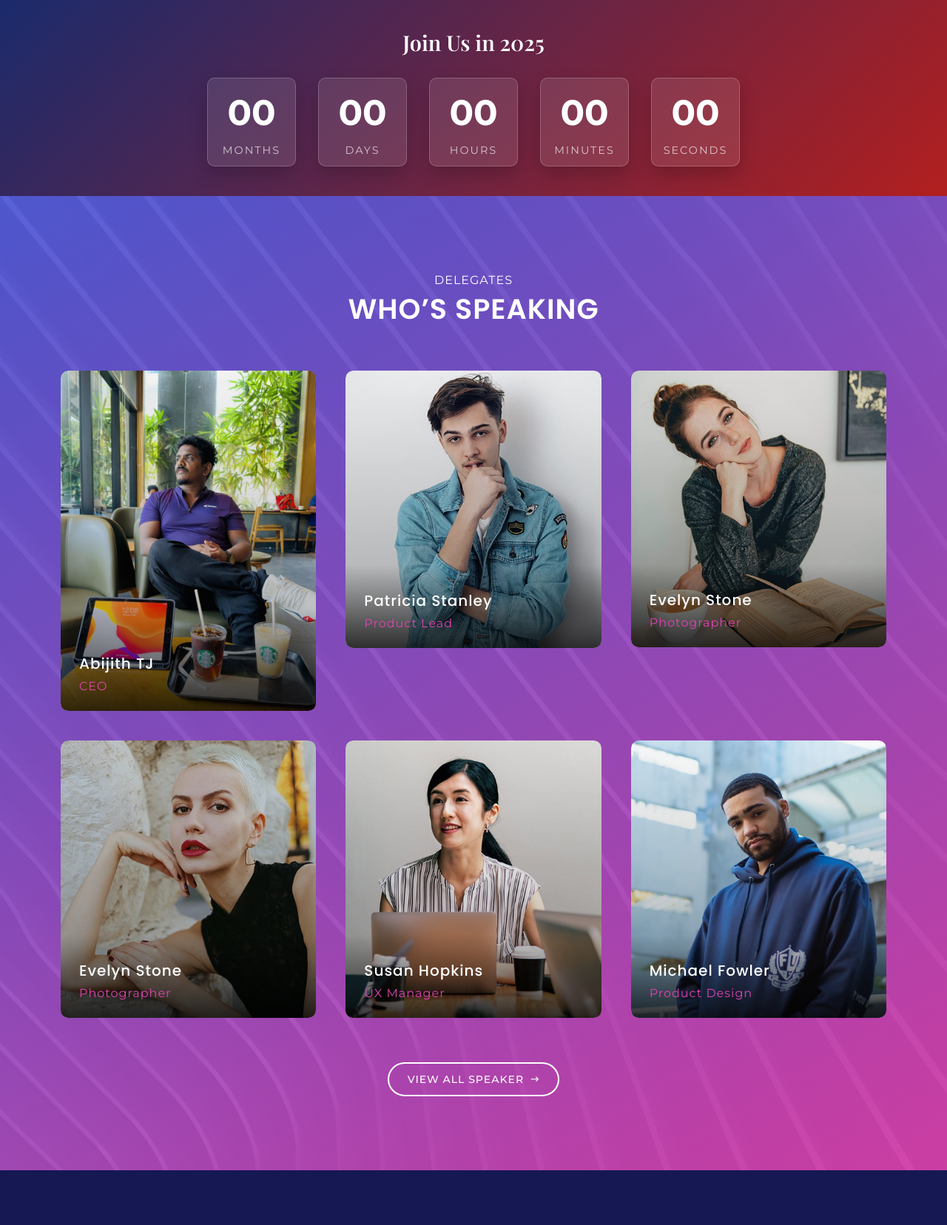
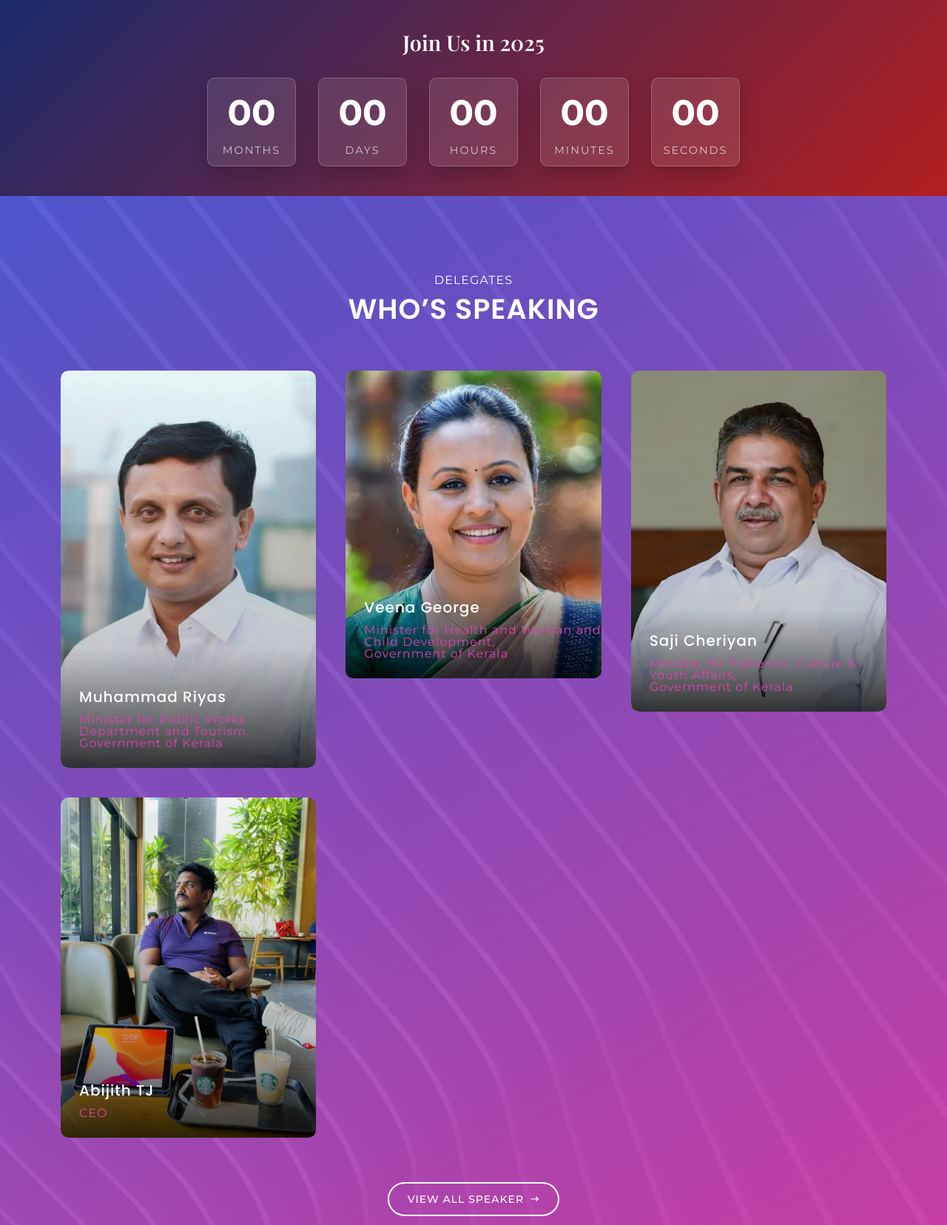
Before and after one commit to jobin8921/Derma-Event, a Django app: page / in a window 1280 px wide. Shown: the part 1750-3406 px from the top of the page at 74% size. Run offline with Django 5.2, Linux system fonts and the light colour scheme; data that the repository does not hold is empty; some libraries are stand-ins or nearby versions.

Commit message:
added the delegates images

```diff
--- a/templates/index.html
+++ b/templates/index.html
@@ -863,26 +863,22 @@
                     </div>
                 </div>
             </div>
-
             <div class="row">
+                <!-- Single Speaker Area -->
+
+
                 <!-- Single Speaker Area -->
                 <div class="col-12 col-md-6 col-lg-4">
                     <div class="single-speaker-area bg-gradient-overlay-2 wow fadeInUp" data-wow-delay="300ms">
                         <!-- Thumb -->
                         <div class="speaker-single-thumb">
-                            <img src="{% static 'img/delegates/ceo_img.jpg' %}" alt="">
-                        </div>
-                        <!-- Social Info -->
-                        <div class="social-info">
-                            <a href="#"><i class="zmdi zmdi-facebook"></i></a>
-                            <a href="#"><i class="zmdi zmdi-instagram"></i></a>
-                            <a href="#"><i class="zmdi zmdi-twitter"></i></a>
-                            <a href="#"><i class="zmdi zmdi-linkedin"></i></a>
+                            <img src="{% static 'img/delegates/dele1.jpg' %}" alt="">
                         </div>
                         <!-- Info -->
                         <div class="speaker-info">
-                            <h5>Abijith TJ</h5>
-                            <p>CEO</p>
+                            <h5>Muhammad Riyas</h5>
+                            <p> Minister for Public Works Department and Tourism, <br>
+                                Government of Kerala</p>
                         </div>
                     </div>
                 </div>
@@ -892,110 +888,47 @@
                     <div class="single-speaker-area bg-gradient-overlay-2 wow fadeInUp" data-wow-delay="300ms">
                         <!-- Thumb -->
                         <div class="speaker-single-thumb">
-                            <img src="{% static 'img/bg-img/5.jpg' %}" alt="">
-                        </div>
-                        <!-- Social Info -->
-                        <div class="social-info">
-                            <a href="#"><i class="zmdi zmdi-facebook"></i></a>
-                            <a href="#"><i class="zmdi zmdi-instagram"></i></a>
-                            <a href="#"><i class="zmdi zmdi-twitter"></i></a>
-                            <a href="#"><i class="zmdi zmdi-linkedin"></i></a>
+                            <img src="{% static 'img/delegates/dele3.jpg' %}" alt="">
                         </div>
                         <!-- Info -->
                         <div class="speaker-info">
-                            <h5>Patricia Stanley</h5>
-                            <p>Product Lead</p>
-                        </div>
-                    </div>
-                </div>
-
-                <!-- Single Speaker Area -->
+                            <h5>Veena George</h5>
+                            <p> Minister for Health and Woman and Child Development, <br>
+                                Government of Kerala</p>
+                        </div>
+                    </div>
+                </div>
+
                 <div class="col-12 col-md-6 col-lg-4">
                     <div class="single-speaker-area bg-gradient-overlay-2 wow fadeInUp" data-wow-delay="300ms">
                         <!-- Thumb -->
                         <div class="speaker-single-thumb">
-                            <img src="{% static 'img/bg-img/6.jpg' %}" alt="">
-                        </div>
-                        <!-- Social Info -->
-                        <div class="social-info">
-                            <a href="#"><i class="zmdi zmdi-facebook"></i></a>
-                            <a href="#"><i class="zmdi zmdi-instagram"></i></a>
-                            <a href="#"><i class="zmdi zmdi-twitter"></i></a>
-                            <a href="#"><i class="zmdi zmdi-linkedin"></i></a>
+                            <img src="{% static 'img/delegates/dele4.png' %}" alt="">
                         </div>
                         <!-- Info -->
                         <div class="speaker-info">
-                            <h5>Evelyn Stone</h5>
-                            <p>Photographer</p>
-                        </div>
-                    </div>
-                </div>
-
-                <!-- Single Speaker Area -->
-                <div class="col-12 col-md-6 col-lg-4">
+                            <h5>Saji Cheriyan</h5>
+                            <p> Minister for Fisheries, Culture & Youth Affairs, <br>
+                                Government of Kerala</p>
+                        </div>
+                    </div>
+                </div>
+
+                      <div class="col-12 col-md-6 col-lg-4">
                     <div class="single-speaker-area bg-gradient-overlay-2 wow fadeInUp" data-wow-delay="300ms">
                         <!-- Thumb -->
                         <div class="speaker-single-thumb">
-                            <img src="{% static 'img/bg-img/7.jpg' %}" alt="">
-                        </div>
-                        <!-- Social Info -->
-                        <div class="social-info">
-                            <a href="#"><i class="zmdi zmdi-facebook"></i></a>
-                            <a href="#"><i class="zmdi zmdi-instagram"></i></a>
-                            <a href="#"><i class="zmdi zmdi-twitter"></i></a>
-                            <a href="#"><i class="zmdi zmdi-linkedin"></i></a>
+                            <img src="{% static 'img/delegates/ceo_img.jpg' %}" alt="">
                         </div>
                         <!-- Info -->
                         <div class="speaker-info">
-                            <h5>Evelyn Stone</h5>
-                            <p>Photographer</p>
-                        </div>
-                    </div>
-                </div>
-
-                <!-- Single Speaker Area -->
-                <div class="col-12 col-md-6 col-lg-4">
-                    <div class="single-speaker-area bg-gradient-overlay-2 wow fadeInUp" data-wow-delay="300ms">
-                        <!-- Thumb -->
-                        <div class="speaker-single-thumb">
-                            <img src="{% static 'img/bg-img/8.jpg' %}" alt="">
-                        </div>
-                        <!-- Social Info -->
-                        <div class="social-info">
-                            <a href="#"><i class="zmdi zmdi-facebook"></i></a>
-                            <a href="#"><i class="zmdi zmdi-instagram"></i></a>
-                            <a href="#"><i class="zmdi zmdi-twitter"></i></a>
-                            <a href="#"><i class="zmdi zmdi-linkedin"></i></a>
-                        </div>
-                        <!-- Info -->
-                        <div class="speaker-info">
-                            <h5>Susan Hopkins</h5>
-                            <p>UX Manager</p>
-                        </div>
-                    </div>
-                </div>
-
-                <!-- Single Speaker Area -->
-                <div class="col-12 col-md-6 col-lg-4">
-                    <div class="single-speaker-area bg-gradient-overlay-2 wow fadeInUp" data-wow-delay="300ms">
-                        <!-- Thumb -->
-                        <div class="speaker-single-thumb">
-                            <img src="{% static 'img/bg-img/9.jpg' %}" alt="">
-                        </div>
-                        <!-- Social Info -->
-                        <div class="social-info">
-                            <a href="#"><i class="zmdi zmdi-facebook"></i></a>
-                            <a href="#"><i class="zmdi zmdi-instagram"></i></a>
-                            <a href="#"><i class="zmdi zmdi-twitter"></i></a>
-                            <a href="#"><i class="zmdi zmdi-linkedin"></i></a>
-                        </div>
-                        <!-- Info -->
-                        <div class="speaker-info">
-                            <h5>Michael Fowler</h5>
-                            <p>Product Design</p>
-                        </div>
-                    </div>
-                </div>
+                            <h5>Abijith TJ</h5>
+                            <p>CEO</p>
+                        </div>
+                    </div>
+                </div>
+
+
 
                 <div class="col-12">
                     <div class="more-speaker-btn text-center mt-20 mb-40 wow fadeInUp" data-wow-delay="300ms">
```
Also changed, not shown: static/img/delegates/dele1.jpg (added), static/img/delegates/dele2.jpg (added), static/img/delegates/dele3.jpg (added), static/img/delegates/dele4.png (added).
